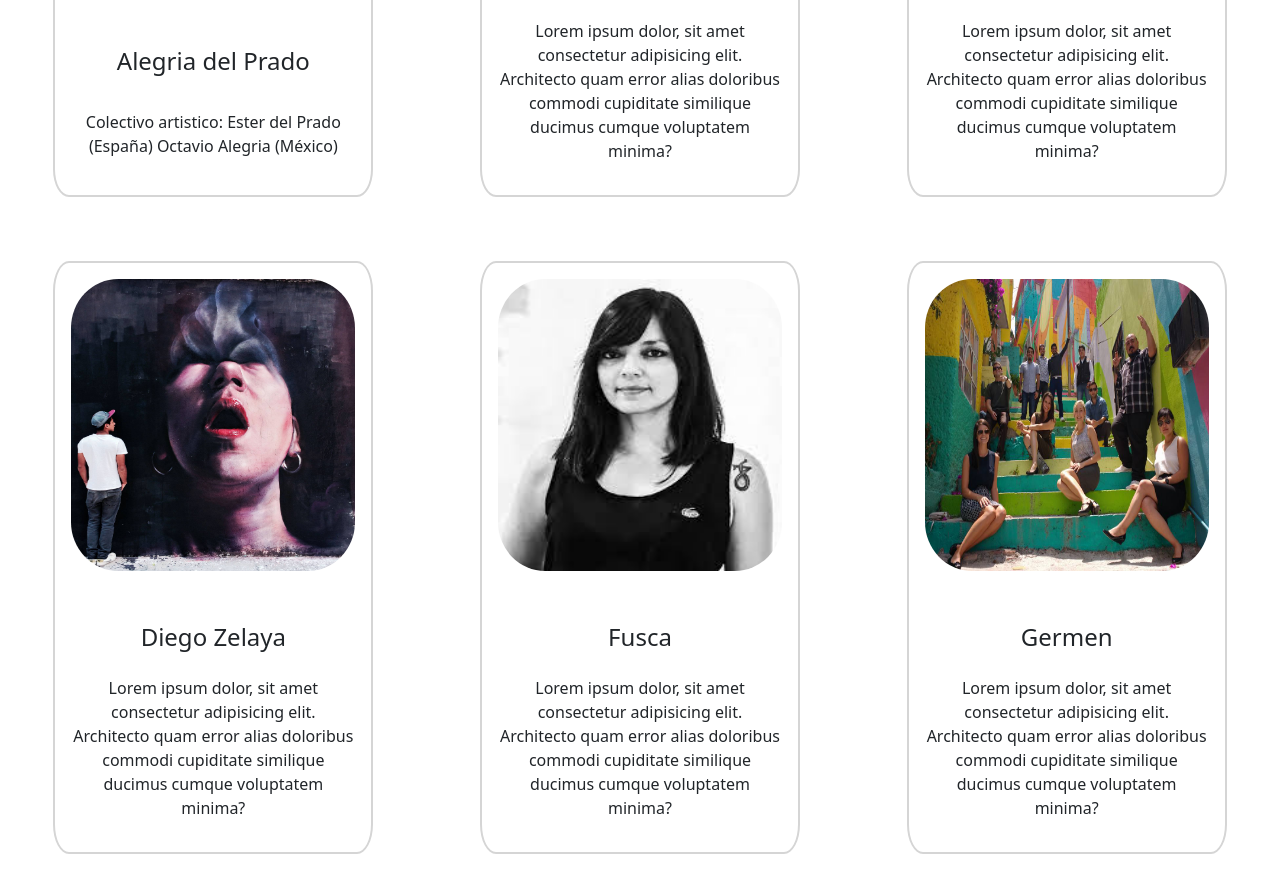
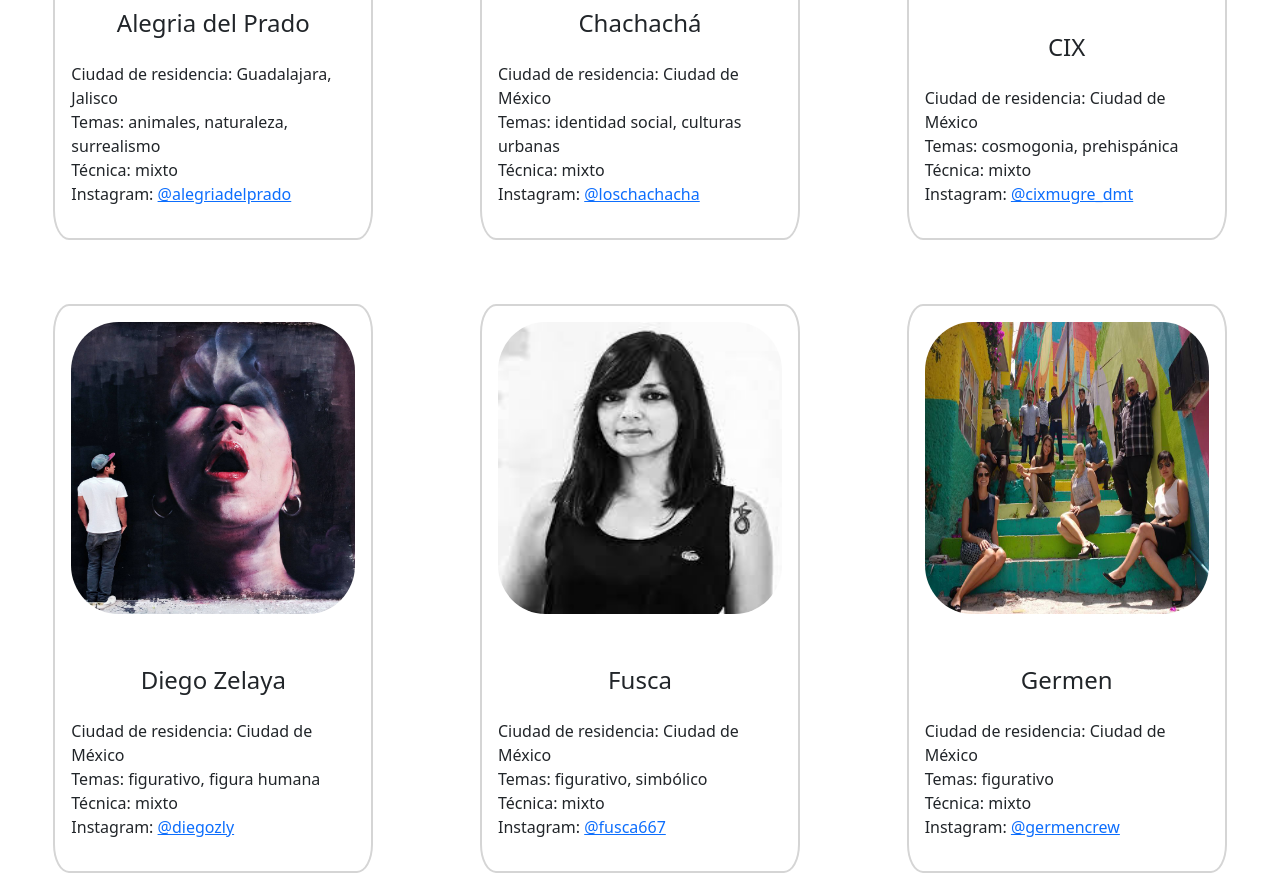
Before and after one commit to JuanPabloMora61/PreEntrega2Mora, a website: page pages/artistas.html in a window 1280 px wide. Shown: the part 560-1435 px from the top of the page. Drawn offline with nearby package versions, Linux system fonts and the light colour scheme.

Commit message:
Se completan los textos lorem

```diff
--- a/pages/artistas.html
+++ b/pages/artistas.html
@@ -67,9 +67,10 @@
           <h4>Alegria del Prado</h4>
           <div class="cardArtista__txt">
             <p>
-              Colectivo artistico:
-              Ester del Prado (España)
-              Octavio Alegria (México)
+              Ciudad de residencia: Guadalajara, Jalisco<br>
+              Temas: animales, naturaleza, surrealismo<br>
+              Técnica: mixto<br>
+              Instagram: <a href="https://www.instagram.com/alegriadelprado/">@alegriadelprado</a>
             </p>
           </div>
         </div>
@@ -82,9 +83,10 @@
           <h4>Chachachá</h4>
           <div class="cardArtista__txt">
             <p>
-              Lorem ipsum dolor, sit amet consectetur adipisicing elit.
-              Architecto quam error alias doloribus commodi cupiditate similique
-              ducimus cumque voluptatem minima?
+              Ciudad de residencia: Ciudad de México<br>
+              Temas: identidad social, culturas urbanas<br>
+              Técnica: mixto<br>
+              Instagram: <a href="https://www.instagram.com/loschachacha/">@loschachacha</a>
             </p>
           </div>
         </div>
@@ -97,9 +99,10 @@
           <h4>CIX</h4>
           <div class="cardArtista__txt">
             <p>
-              Lorem ipsum dolor, sit amet consectetur adipisicing elit.
-              Architecto quam error alias doloribus commodi cupiditate similique
-              ducimus cumque voluptatem minima?
+              Ciudad de residencia: Ciudad de México<br>
+              Temas: cosmogonia, prehispánica<br>
+              Técnica: mixto<br>
+              Instagram: <a href="https://www.instagram.com/cixmugre_dmt/">@cixmugre_dmt</a>
             </p>
           </div>
         </div>
@@ -112,9 +115,10 @@
           <h4>Diego Zelaya</h4>
           <div class="cardArtista__txt">
             <p>
-              Lorem ipsum dolor, sit amet consectetur adipisicing elit.
-              Architecto quam error alias doloribus commodi cupiditate similique
-              ducimus cumque voluptatem minima?
+              Ciudad de residencia: Ciudad de México<br>
+              Temas: figurativo, figura humana<br>
+              Técnica: mixto<br>
+              Instagram: <a href="https://www.instagram.com/diegozly/">@diegozly</a>
             </p>
           </div>
         </div>
@@ -127,9 +131,10 @@
           <h4>Fusca</h4>
           <div class="cardArtista__txt">
             <p>
-              Lorem ipsum dolor, sit amet consectetur adipisicing elit.
-              Architecto quam error alias doloribus commodi cupiditate similique
-              ducimus cumque voluptatem minima?
+              Ciudad de residencia: Ciudad de México<br>
+              Temas: figurativo, simbólico<br>
+              Técnica: mixto<br>
+              Instagram: <a href="https://www.instagram.com/fusca667/">@fusca667</a>
             </p>
           </div>
         </div>
@@ -142,9 +147,10 @@
           <h4>Germen</h4>
           <div class="cardArtista__txt">
             <p>
-              Lorem ipsum dolor, sit amet consectetur adipisicing elit.
-              Architecto quam error alias doloribus commodi cupiditate similique
-              ducimus cumque voluptatem minima?
+              Ciudad de residencia: Ciudad de México<br>
+              Temas: figurativo<br>
+              Técnica: mixto<br>
+              Instagram: <a href="https://www.instagram.com/germencrew/">@germencrew</a>
             </p>
           </div>
         </div>
--- a/scss/general.scss
+++ b/scss/general.scss
@@ -12,9 +12,6 @@
 
 /*Selectores generales*/
 @import "./utilities/selectoresGenerales";
-
-/*version mobile*/
-@import "./mobile/queries";
 
 /*Modificador navbar bootstrap*/
 @import "./components/bootstrap_nav.scss";
@@ -39,3 +36,6 @@
 
 /*Estilo page contacto*/
 @import "./pages_styles/contacto.scss";
+
+/*version mobile*/
+@import "./mobile/queries";
--- a/scss/pages_styles/_artistas.scss
+++ b/scss/pages_styles/_artistas.scss
@@ -51,7 +51,7 @@
     }
 
     p{
-        text-align: center;
+        text-align: start;
         padding: 1rem;
     }
 
```
Also changed, not shown: index.html (+1 -0 lines), pages/contacto.html (+1 -1 lines), scss/mobile/_queries.scss (+12 -7 lines), CSS/style.css.
